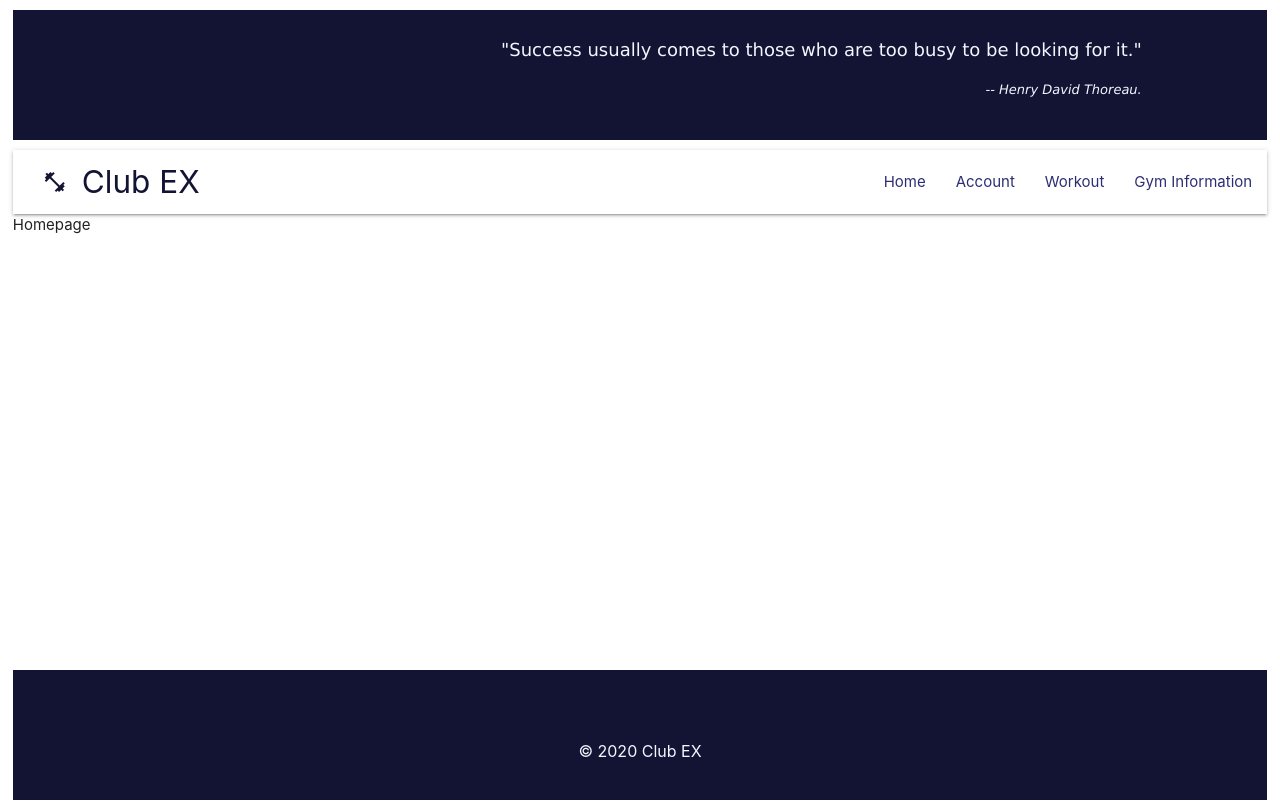
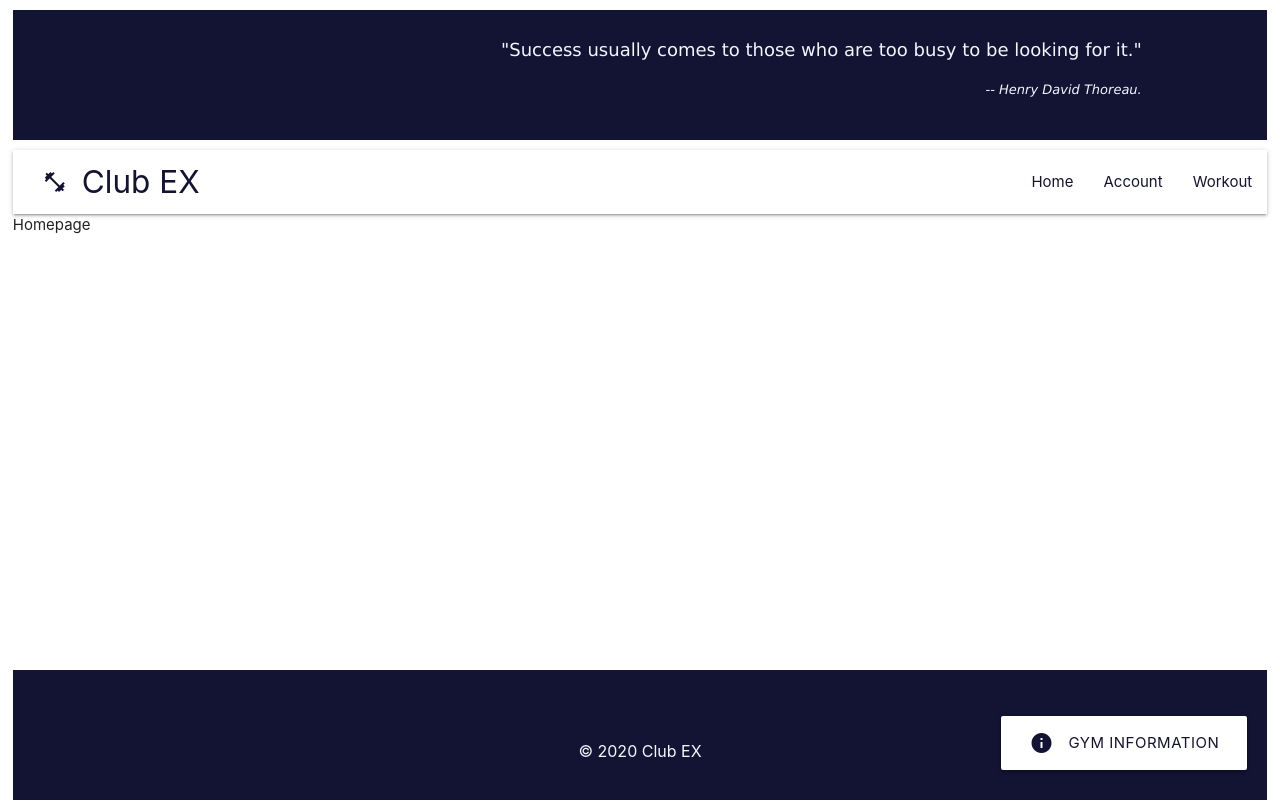
Before and after one commit to LucianEarl/clubEx, a Django app: page / in a window 1280 px wide. Run offline with Django 3.2, Linux system fonts and the light colour scheme.

Commit message:
Base Html styling

```diff
--- a/gymApp/clubEx/templates/base.html
+++ b/gymApp/clubEx/templates/base.html
@@ -23,7 +23,6 @@
                     <li><a href="home.html">Home</a></li>
                     <li><a href="#">Account</a></li>
                     <li><a href="#">Workout</a></li>
-                    <li><a href="#">Gym Information</a></li>
                   </ul>
                 </div>
               </nav>
@@ -33,6 +32,7 @@
             </div>
             <div class="footer">
                 <h4 class="copyright">&copy; 2020 Club EX</h4>
+                <a class="waves-effect waves-light btn-large"><i class="material-icons left">info</i>Gym Information</a>
             </div>
         </div>
         <script src="https://cdnjs.cloudflare.com/ajax/libs/materialize/1.0.0/js/materialize.min.js"></script>
--- a/gymApp/gymApp/static/css/index.css
+++ b/gymApp/gymApp/static/css/index.css
@@ -47,7 +47,11 @@ nav .brand-logo {
    padding-left: 30px;
 }
 nav ul a {
-   color: rgb(45, 45, 117) !important;
+   color: rgb(19, 19, 51) !important;
+}
+nav ul li:hover{
+   background-color: rgb(78, 180, 180);
+   transition: background-color 1.5s;
 }
 .body{
    width: 98%;
@@ -69,3 +73,12 @@ nav ul a {
    bottom:0;
    left: 1%;
 }
+.btn, .btn-large, .btn-small{
+   color: #131333 !important;
+   background-color: #fff;
+}
+.waves-effect {
+   position: absolute;
+   right: 20px;
+   bottom: 30px;
+}
```
